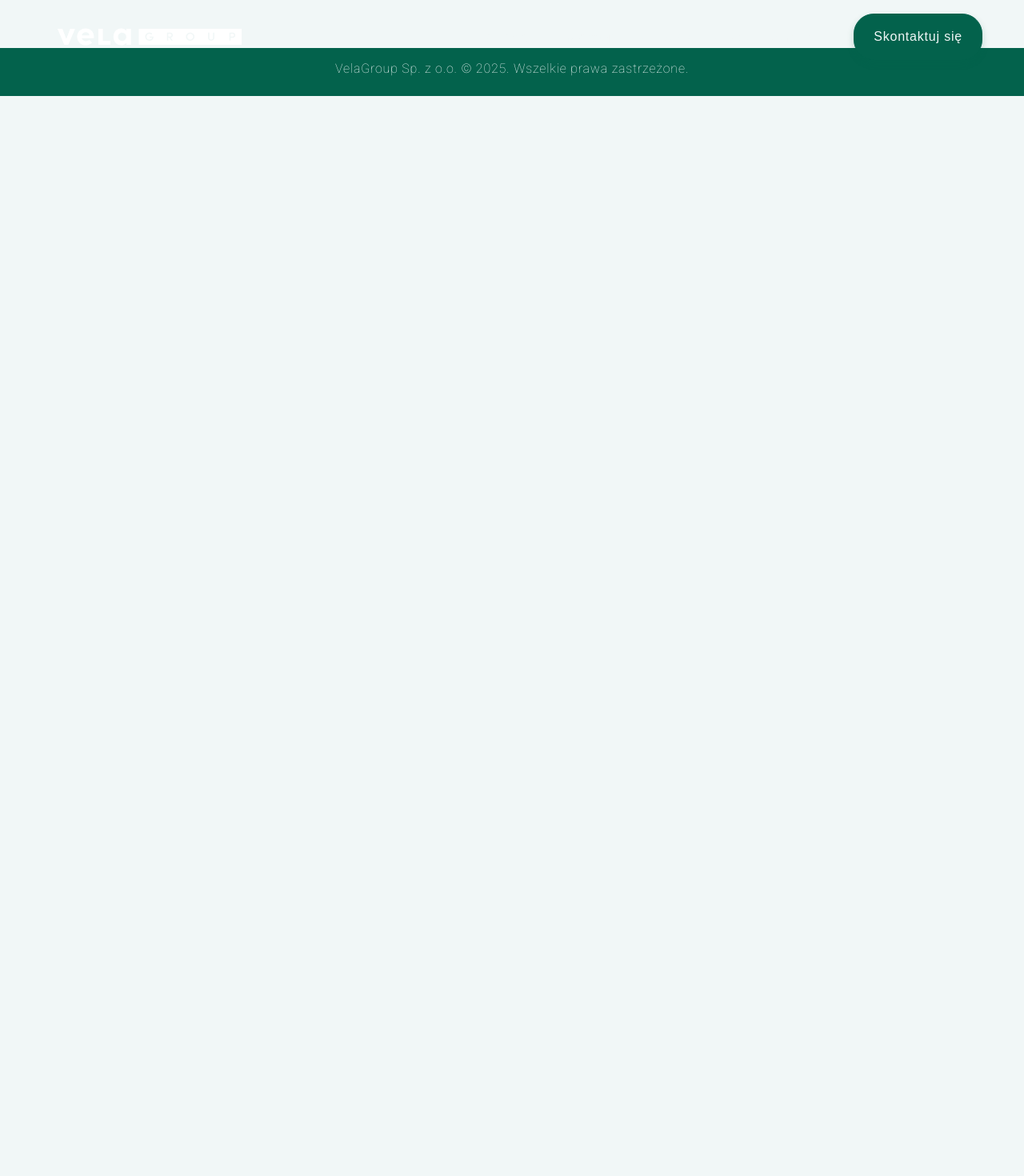
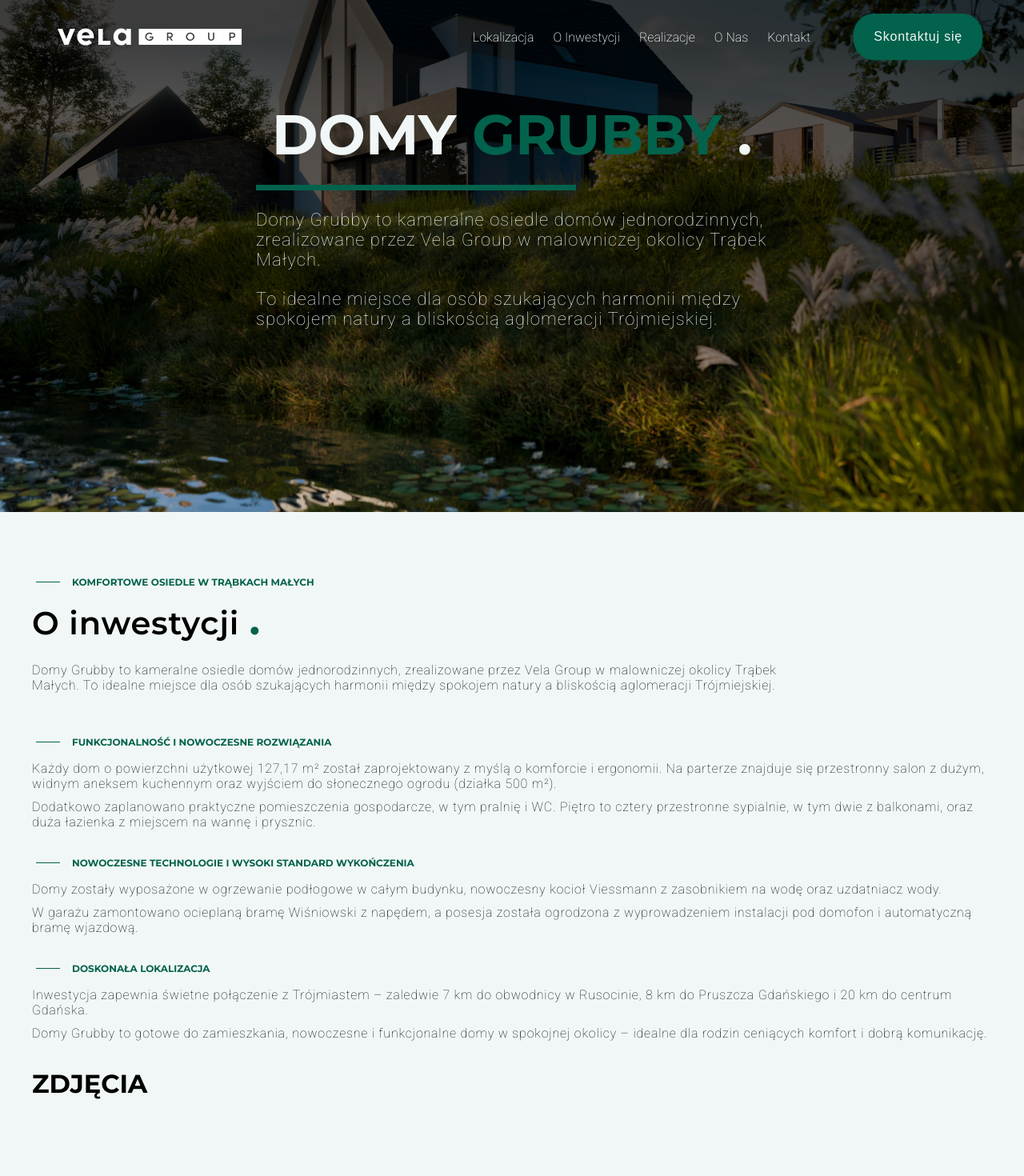
Before and after one commit to mateuszde/velaSite, a React (Vite) app: page /velaSite/realizacje in a window 1280 px wide. Shown: the top 1470 px of the page at 80% size. Before the commit the page ends 860 px from the top, so only its background shows below. Built offline with nearby package versions, Linux system fonts and the light colour scheme.

Commit message:
new subpage realizacje (component CompleteConstructions has beend added)

```diff
--- a/src/App.jsx
+++ b/src/App.jsx
@@ -5,6 +5,7 @@ import { ThemeProvider } from "styled-components";
 //Components
 import Navbar from "./layout/Navbar/Navbar";
 import Home from "./pages/Home/Home";
+import CompletedConstructions from "./pages/CompletedConstructions/CompletedConstructions";
 import Footer from "./layout/Footer/Footer";
 
 //data
@@ -29,6 +30,10 @@ function App() {
 
           <Routes>
             <Route path="/velaSite" element={<Home dataCards={dataCards} />} />
+            <Route
+              path="/velaSite/realizacje"
+              element={<CompletedConstructions />}
+            />
           </Routes>
         </Router>
 
--- a/src/layout/Header/Header.jsx
+++ b/src/layout/Header/Header.jsx
@@ -1,7 +1,7 @@
 import Line from "../../components/Line/Line";
 import TextColor from "../../components/TextColor/TextColor";
 import Button from "../../components/Button/Button";
-// import image from "../../assets/HeroImage.jpg";
+import image from "../../assets/HeroImage.jpg";
 
 import styled from "styled-components";
 import video from "../../assets/HeroVideo.mp4";
@@ -26,33 +26,56 @@ import {
   StyledParagraph,
 } from "./style";
 
-const Header = () => {
+const Header = ({ subpage }) => {
   return (
-    <Wrapper>
-      {/* <BackgroundImage src={image} /> */}
-      <StyledVideo src={video} autoPlay loop muted playsInline />
+    <Wrapper subpage={subpage}>
+      {subpage && <BackgroundImage src={image} />}
+      {!subpage && <StyledVideo src={video} autoPlay loop muted playsInline />}
       <LinearGradient />
       <ContentWrapper>
         <TitleWrapper>
+          {!subpage && (
             <h1>
               VELA <TextColor>PARK</TextColor> <br />
               TWÓJ NOWY DOM<TextColor>.</TextColor>
             </h1>
+          )}
+          {subpage && (
+            <h1>
+              DOMY <TextColor>GRUBBY</TextColor> .
+            </h1>
+          )}
         </TitleWrapper>
 
         <Line big />
 
+        {!subpage && (
           <StyledParagraph>
             Vela Park to kameralna inwestycja zlokalizowana w Żukczynie, gmina
             Pruszcz Gdański, nad rzeką Kłodawa (dopływ Motławy o długości prawie
             34km). To miejsce stworzone dla tych, którzy cenią ciszę, bliskość
             natury oraz komfort nowoczesnego budownictwa.
           </StyledParagraph>
+        )}
 
+        {subpage && (
+          <>
+            <StyledParagraph>
+              Domy Grubby to kameralne osiedle domów jednorodzinnych,
+              zrealizowane przez Vela Group w malowniczej okolicy Trąbek Małych.{" "}
+            </StyledParagraph>
+            <StyledParagraph>
+              To idealne miejsce dla osób szukających harmonii między spokojem
+              natury a bliskością aglomeracji Trójmiejskiej.
+            </StyledParagraph>
+          </>
+        )}
+        {!subpage && (
           <ButtonsWrapper>
             <Button primary>Skontaktuj się</Button>
             <Button secondary>Poznaj ofertę</Button>
           </ButtonsWrapper>
+        )}
       </ContentWrapper>
     </Wrapper>
   );
--- a/src/layout/Header/style.js
+++ b/src/layout/Header/style.js
@@ -1,7 +1,7 @@
 import styled from "styled-components";
 
 export const Wrapper = styled.header`
-  min-height: 90vh;
+  min-height: ${({ subpage }) => (subpage ? "80vh" : "90vh")};
   position: relative;
   display: flex;
   justify-content: center;
--- a/src/layout/Navbar/Navbar.jsx
+++ b/src/layout/Navbar/Navbar.jsx
@@ -6,6 +6,7 @@ import {
   StyledNavHashLink,
   Burger,
   NavLinksWrapper,
+  StyledNavLink,
 } from "./style";
 import { useState } from "react";
 import Button from "../../components/Button/Button";
@@ -56,7 +57,7 @@ const Navbar = () => {
               </StyledNavHashLink>
             </li>
             <li>
-              <p>Realizacje</p>
+              <StyledNavLink to="velaSite/realizacje">Realizacje</StyledNavLink>
             </li>
             <li>
               <StyledNavHashLink to="#aboutUs">O nas</StyledNavHashLink>
--- a/src/layout/Navbar/style.js
+++ b/src/layout/Navbar/style.js
@@ -1,5 +1,6 @@
 import styled from "styled-components";
 import { NavHashLink } from "react-router-hash-link";
+import { NavLink } from "react-router-dom";
 
 export const NavbarContainer = styled.nav`
   position: fixed;
@@ -85,7 +86,26 @@ export const StyledList = styled.ul`
 export const StyledNavHashLink = styled(NavHashLink)`
   text-decoration: none;
   color: inherit;
-  /* text-transform: capitalize; */
+  font-weight: 200;
+  cursor: pointer;
+  transition: 0.2s ease-in-out;
+
+  &:hover {
+    color: ${({ theme }) => theme.colors.primary};
+  }
+
+  @media (max-width: 1140px) {
+    color: ${({ theme }) => theme.colors.white};
+
+    &:hover {
+      color: ${({ theme }) => theme.colors.black};
+    }
+  }
+`;
+
+export const StyledNavLink = styled(NavLink)`
+  text-decoration: none;
+  color: inherit;
   font-weight: 200;
   cursor: pointer;
   transition: 0.2s ease-in-out;
--- /dev/null
+++ b/src/pages/CompletedConstructions/CompletedConstructions.jsx
@@ -0,0 +1,85 @@
+import styled from "styled-components";
+import Header from "../../layout/Header/Header";
+import ContainerWidth from "../../components/ContainerWidth/ContainerWidth";
+import TextWithChildrenComponent from "../../components/TextWithChildrenComponent/TextWithChildrenComponent";
+import SubTitle from "../../components/SubTitle/SubTitle";
+import Paragraph from "../../components/Paragraph/Paragraph";
+
+const MainWrapper = styled.main`
+  overflow-x: hidden;
+`;
+
+const Wrapper = styled.div`
+  display: flex;
+  flex-direction: column;
+  margin: 24px 0;
+  width: 100%;
+
+  & h2 {
+    margin-bottom: 16px;
+  }
+`;
+
+const CompletedConstructions = () => {
+  return (
+    <MainWrapper>
+      <Header subpage />
+      <ContainerWidth>
+        <TextWithChildrenComponent
+          title="O inwestycji"
+          subtitle="komfortowe osiedle w Trąbkach Małych"
+          text="Domy Grubby to kameralne osiedle domów jednorodzinnych, zrealizowane przez Vela Group w malowniczej okolicy Trąbek Małych. To idealne miejsce dla osób szukających harmonii między spokojem natury a bliskością aglomeracji Trójmiejskiej."
+        >
+          <Wrapper>
+            <SubTitle>Funkcjonalność i nowoczesne rozwiązania</SubTitle>
+            <Paragraph>
+              Każdy dom o powierzchni użytkowej 127,17 m² został zaprojektowany
+              z myślą o komforcie i ergonomii. Na parterze znajduje się
+              przestronny salon z dużym, widnym aneksem kuchennym oraz wyjściem
+              do słonecznego ogrodu (działka 500 m²).
+            </Paragraph>
+            <Paragraph>
+              Dodatkowo zaplanowano praktyczne pomieszczenia gospodarcze, w tym
+              pralnię i WC. Piętro to cztery przestronne sypialnie, w tym dwie z
+              balkonami, oraz duża łazienka z miejscem na wannę i prysznic.
+            </Paragraph>
+          </Wrapper>
+
+          <Wrapper>
+            <SubTitle>
+              Nowoczesne technologie i wysoki standard wykończenia
+            </SubTitle>
+            <Paragraph>
+              Domy zostały wyposażone w ogrzewanie podłogowe w całym budynku,
+              nowoczesny kocioł Viessmann z zasobnikiem na wodę oraz uzdatniacz
+              wody.
+            </Paragraph>
+            <Paragraph>
+              W garażu zamontowano ocieplaną bramę Wiśniowski z napędem, a
+              posesja została ogrodzona z wyprowadzeniem instalacji pod domofon
+              i automatyczną bramę wjazdową.
+            </Paragraph>
+          </Wrapper>
+
+          <Wrapper>
+            <SubTitle>Doskonała lokalizacja</SubTitle>
+            <Paragraph>
+              Inwestycja zapewnia świetne połączenie z Trójmiastem – zaledwie 7
+              km do obwodnicy w Rusocinie, 8 km do Pruszcza Gdańskiego i 20 km
+              do centrum Gdańska.
+            </Paragraph>
+            <Paragraph>
+              Domy Grubby to gotowe do zamieszkania, nowoczesne i funkcjonalne
+              domy w spokojnej okolicy – idealne dla rodzin ceniących komfort i
+              dobrą komunikację.
+            </Paragraph>
+          </Wrapper>
+
+          <h1>ZDJĘCIA</h1>
+        </TextWithChildrenComponent>
+      </ContainerWidth>
+    </MainWrapper>
+  );
+};
+
+export default CompletedConstructions;
```
Lines whose indentation alone changed are shown as unchanged.
